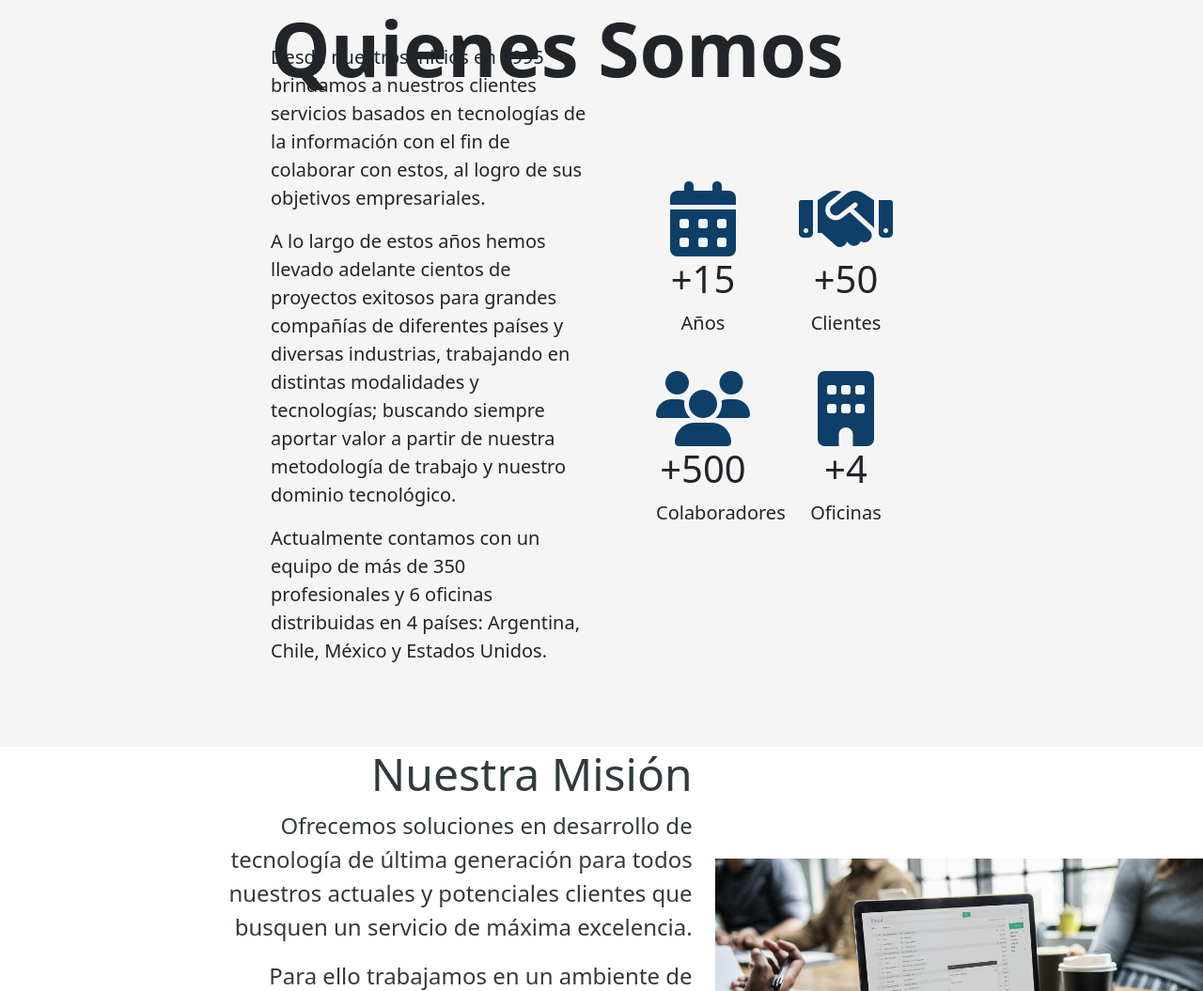
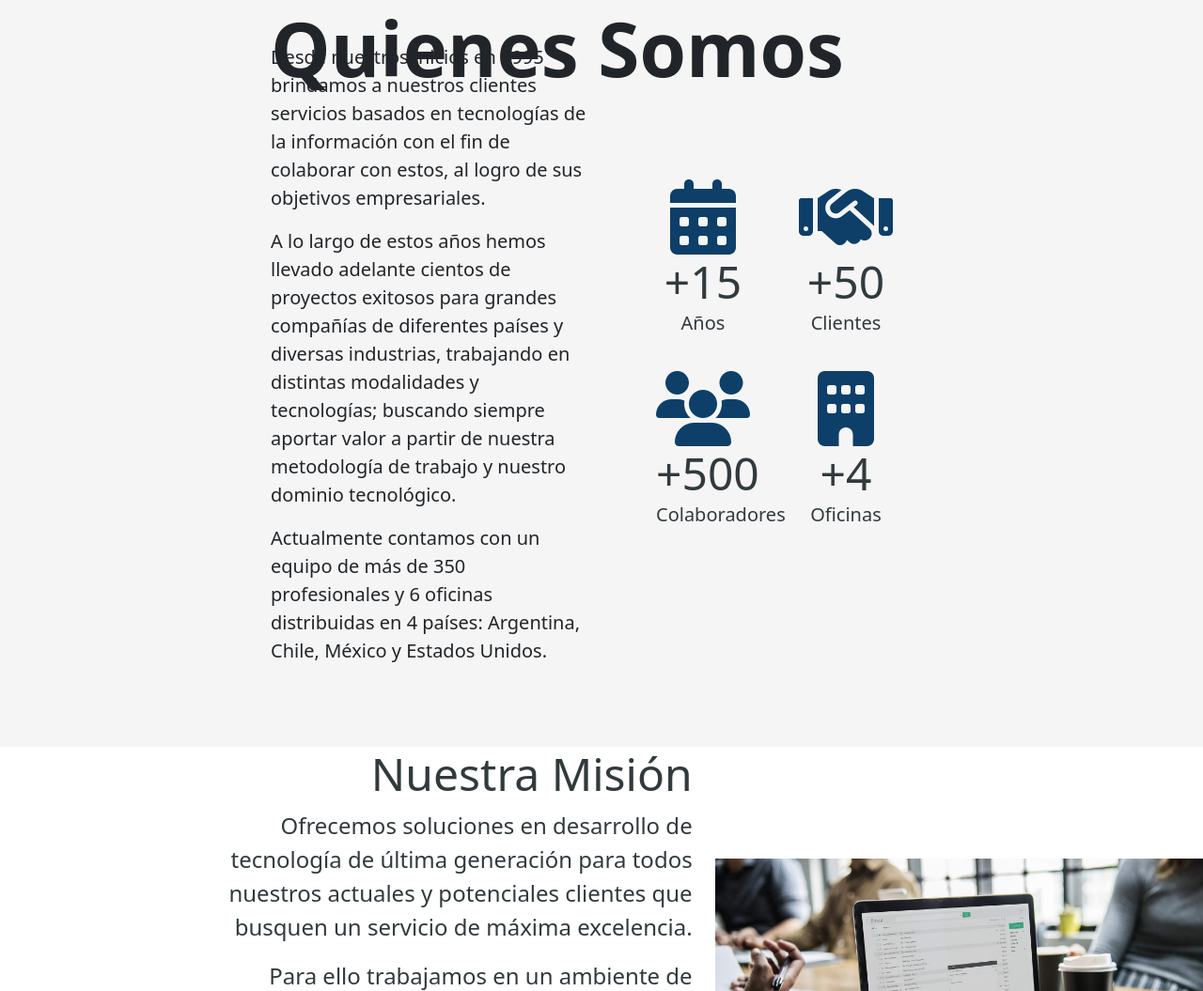
Before and after one commit to lucianovines/ProyectoFinalCoder, a plain HTML site: page nosotros.html in a window 1280 px wide. Shown: the part 1039-2094 px from the top of the page at 94% size. Drawn offline with nearby package versions, Linux system fonts and the light colour scheme; a web font is replaced by a local one.

Commit message:
cambio colores

```diff
--- a/assets/styles/style.scss
+++ b/assets/styles/style.scss
@@ -16,10 +16,10 @@ body{
 .bg-dark{
     background-color: rgba(0, 0, 0, 0.3) !important;
        a{
-        color: #f0b400 !important;
+        color: $principal !important;
         font-size: 25px;
         &:hover{
-               color: #c09000 !important;
+               color: $secundario !important;
                text-decoration: underline;
         }
     }
@@ -124,7 +124,7 @@ main{
 
 
 
-.row{
+
 .row__h1{
   color: $colortexto;
   font-size: 3em;
@@ -133,6 +133,14 @@ main{
   color: $colortexto;
   font-size: 1.5em;
 }
+.row__h2{
+  font-size: 3em;
+  color: $colortexto;
+  margin: 0;
+}
+.row__p2{
+  font-size: 1.8em;
+  color: $colortexto;
 }
 
 
--- a/nosotros.html
+++ b/nosotros.html
@@ -75,26 +75,26 @@
 				<div class="flexContainer">
 					<div class="flexItem">
 						<i class="fas fa-calendar-alt fa-5x"></i>
-						<h1>+15</h1>
-						<p>Años</p>
+						<h2 class="row__h2">+15</h2>
+						<p class="row__p2">Años</p>
 
 					</div>
 					<div class="flexItem">
 						<i class="fas fa-handshake fa-5x"></i>
-						<h1>+50</h1>
-						<p>Clientes</p>
+						<h2 class="row__h2">+50</h2>
+						<p class="row__p2">Clientes</p>
 					</div>
 				</div>
 				<div class="flexContainer">
 					<div class="flexItem">
 						<i class="fas fa-users fa-5x"></i>
-						<h1>+500</h1>
-						<p>Colaboradores</p>
+						<h2 class="row__h2">+500</h2>
+						<p class="row__p2">Colaboradores</p>
 					</div>
 					<div class="flexItem">
 						<i class="fas fa-building fa-5x"></i>
-						<h1>+4</h1>
-						<p>Oficinas</p>
+						<h2 class="row__h2">+4</h2>
+						<p class="row__p2">Oficinas</p>
 					</div>
 				</div>
 			</div>
```
Also changed, not shown: assets/styles/style.css, 1 other file. Lines whose indentation alone changed are shown as unchanged.
